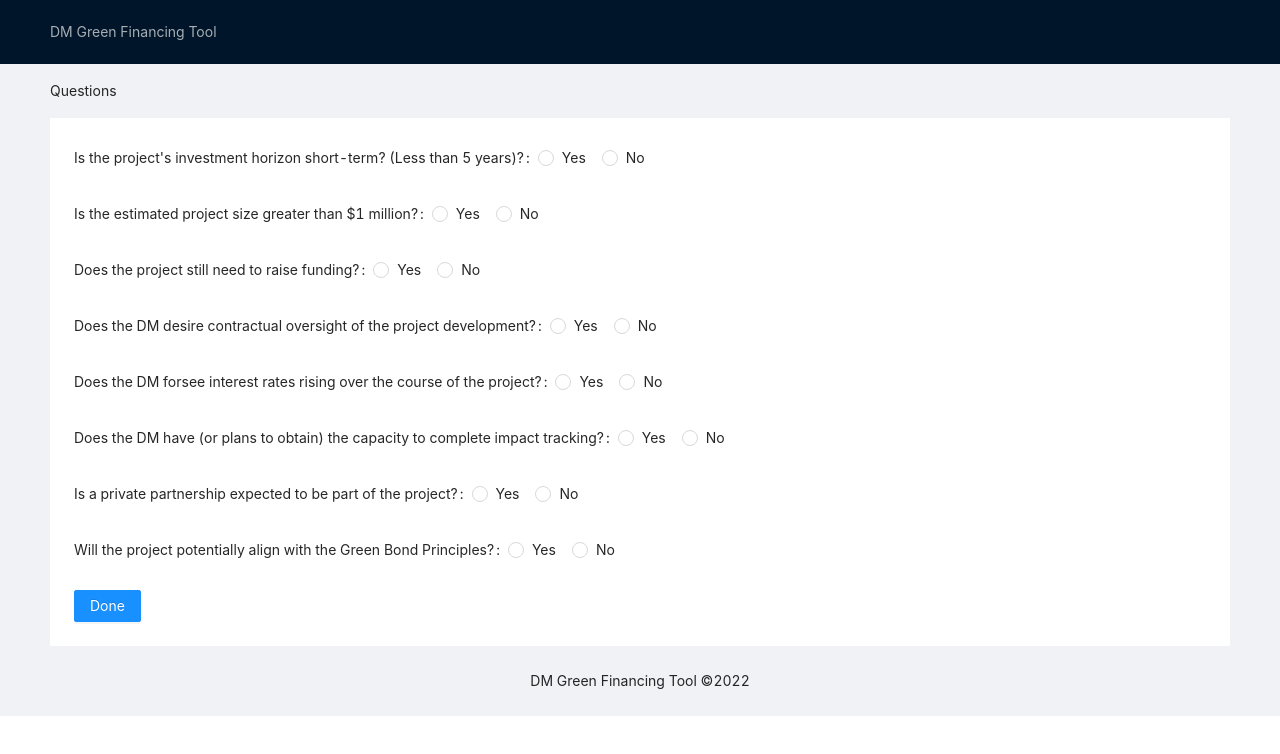
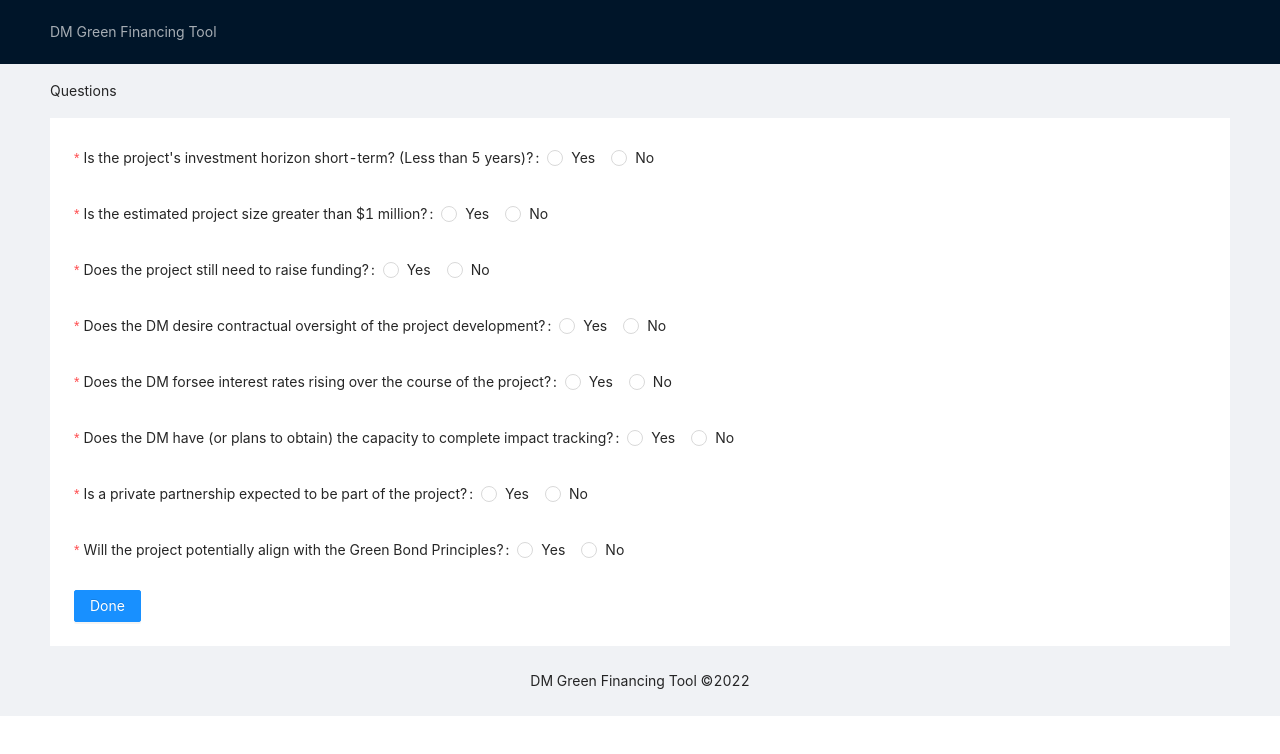
Before and after one commit to vinimoret/web-page, a React (Create React App) app: page / in a window 1280 px wide. Shown: the top 754 px of the page. Built offline with nearby package versions, Linux system fonts and the light colour scheme.

Commit message:
add requirement

```diff
--- a/src/App.js
+++ b/src/App.js
@@ -51,7 +51,6 @@ const App = () => {
   };
 
   const done = () =>{
-
     let obj = {};
     for(let k in value){
       for(let v of value[k]){
@@ -95,24 +94,33 @@ const App = () => {
         {/* INSERT DESCRIPTION BELLOW */}
         <Breadcrumb.Item>Questions</Breadcrumb.Item>
       </Breadcrumb>
-      <Form form={form}>
+      <Form form={form} onFinish={done}>
       <div className="site-layout-background" style={{ padding: 24, minHeight: 380 }}>
-      <Form.Item name='Q1' label="Is the project's investment horizon short-term? (Less than 5 years)?">
-      <Radio.Group onChange={onChange}>
+      <Form.Item name='Q1' label="Is the project's investment horizon short-term? (Less than 5 years)?"
+       rules={[{ required: true, message:'Please select an option' }]}
+      >
+      <Radio.Group onChange={onChange} >
         <Radio value='Q1 D' >Yes</Radio>
         <Radio value='Q1 P B X'>No</Radio>
         </Radio.Group>
         </Form.Item>
 
-        <Form.Item name="Q2" label="Is the project's investment horizon medium term? (Between 5-10 years)" hidden={value['Q1']?.includes('X') ? false : true}>
+        <Form.Item name="Q2" label="Is the project's investment horizon medium term? (Between 5-10 years)"
+        hidden={value['Q1']?.includes('X') ? false : true}
+        rules={[{ required: value['Q1']?.includes('X'), message:'Please select an option' }]}
+
+        >
         <Row>
-          <Radio.Group onChange={onChange} >
+          <Radio.Group onChange={onChange}>
             <Radio value='Q2 P D B'>Yes</Radio>
             <Radio value='Q2 X'>No</Radio>
           </Radio.Group>
           </Row>
         </Form.Item>
-        <Form.Item name="Q3" label="Is the project's investment horizon long term? (Greater than 10 years)" hidden={value['Q2']?.includes('X') ? false : true}>
+        <Form.Item name="Q3" label="Is the project's investment horizon long term? (Greater than 10 years)"
+        hidden={value['Q2']?.includes('X') ? false : true}
+        rules={[{ required: value['Q2']?.includes('X'), message:'Please select an option' }]}
+        >
         <Row>
           <Radio.Group onChange={onChange} >
             <Radio value='Q3 P B'>Yes</Radio>
@@ -120,7 +128,9 @@ const App = () => {
           </Radio.Group>
           </Row>
         </Form.Item>
-        <Form.Item name="Q4" label="Is the estimated project size greater than $1 million?">
+        <Form.Item name="Q4" label="Is the estimated project size greater than $1 million?"
+         rules={[{ required: true, message:'Please select an option' }]}
+        >
         <Row>
           <Radio.Group onChange={onChange} >
             <Radio value='Q4 P B'>Yes</Radio>
@@ -128,7 +138,9 @@ const App = () => {
           </Radio.Group>
           </Row>
         </Form.Item>
-        <Form.Item name="Q5" label="Does the project still need to raise funding?">
+        <Form.Item name="Q5" label="Does the project still need to raise funding?"
+         rules={[{ required: true, message:'Please select an option' }]}
+        >
         <Row>
           <Radio.Group onChange={onChange} >
             <Radio value='Q5 B D'>Yes</Radio>
@@ -136,7 +148,9 @@ const App = () => {
           </Radio.Group>
           </Row>
         </Form.Item>
-        <Form.Item name="Q6" label="Does the DM desire contractual oversight of the project development?">
+        <Form.Item name="Q6" label="Does the DM desire contractual oversight of the project development?"
+         rules={[{ required: true, message:'Please select an option' }]}
+        >
         <Row>
           <Radio.Group onChange={onChange} >
             <Radio value='Q6 P'>Yes</Radio>
@@ -144,7 +158,9 @@ const App = () => {
           </Radio.Group>
           </Row>
         </Form.Item>
-        <Form.Item name="Q7" label="Does the DM forsee interest rates rising over the course of the project?">
+        <Form.Item name="Q7" label="Does the DM forsee interest rates rising over the course of the project?"
+         rules={[{ required: true, message:'Please select an option' }]}
+        >
         <Row>
           <Radio.Group onChange={onChange} >
             <Radio value='Q7 D'>Yes</Radio>
@@ -152,7 +168,9 @@ const App = () => {
           </Radio.Group>
           </Row>
         </Form.Item>
-        <Form.Item name="Q8" label="Does the DM have (or plans to obtain) the capacity to complete impact tracking?">
+        <Form.Item name="Q8" label="Does the DM have (or plans to obtain) the capacity to complete impact tracking?"
+        rules={[{ required: true, message:'Please select an option' }]}
+        >
         <Row>
           <Radio.Group onChange={onChange} >
             <Radio value='Q8 B'>Yes</Radio>
@@ -160,7 +178,9 @@ const App = () => {
           </Radio.Group>
           </Row>
         </Form.Item>
-        <Form.Item name="Q9" label="Is a private partnership expected to be part of the project?">
+        <Form.Item name="Q9" label="Is a private partnership expected to be part of the project?"
+         rules={[{ required: true, message:'Please select an option' }]}
+        >
         <Row>
           <Radio.Group onChange={onChange} >
             <Radio value='Q9 P'>Yes</Radio>
@@ -169,7 +189,9 @@ const App = () => {
           </Row>
         </Form.Item>
 
-        <Form.Item name="Q10" label="Will the project potentially align with the Green Bond Principles?">
+        <Form.Item name="Q10" label="Will the project potentially align with the Green Bond Principles?"
+         rules={[{ required: true, message:'Please select an option' }]}
+        >
         <Row>
           <Radio.Group onChange={onChange} >
             <Radio value='Q10 B'>Yes</Radio>
@@ -177,7 +199,7 @@ const App = () => {
           </Radio.Group>
           </Row>
         </Form.Item>
-       <Button onClick={done} type='primary' htmlType="submit"> Done</Button>
+       <Button type='primary' htmlType="submit"> Done</Button>
       </div>
       </Form>
     </Content>
```
